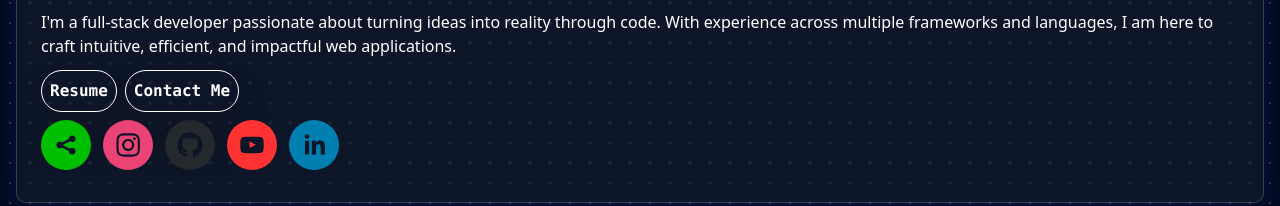
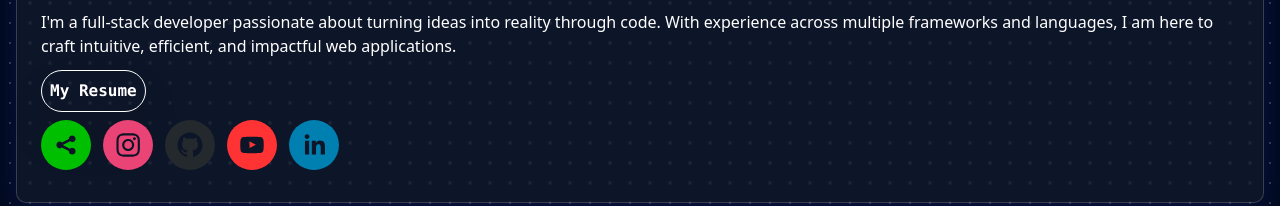
Before and after one commit to yuvrajbhatiofficial/my-portfolio, a React (Create React App) app: page /#/ in a window 1280 px wide. Shown: the part 327-533 px from the top of the page. Built offline with nearby package versions, Linux system fonts and the light colour scheme.

Commit message:
function of resume button in hero

```diff
--- a/src/components/hero.js
+++ b/src/components/hero.js
@@ -26,12 +26,14 @@ function hero() {
           applications.
         </div>
         <div className=" flex mt-3  space-x-2 flex-row ">
-          <button className="border-white border p-2 cursor-pointer font-mono  shadow-2xl hover:shadow-blue-900 font-semibold rounded-full ">
-            Resume
+          <a target="/" href="https://drive.google.com/file/d/1cD5dBi6Y-oLK0ZkbdScADjjOf5mDdmU9/view?usp=sharing">
+
+          <button className="border-white border p-2 cursor-pointer font-mono  shadow-2xl hover:shadow-blue-500 hover:bg-white hover:text-black font-semibold rounded-full ">
+             My Resume
           </button>
-          <button className="border-white border p-2 cursor-pointer font-mono  shadow-2xl hover:shadow-blue-900 font-semibold rounded-full ">
-            Contact Me
-          </button>
+          </a>
+
+
         </div>
 
         <div className=" flex space-x-3 justify-start my-2">
--- a/src/index.css
+++ b/src/index.css
@@ -1,13 +1,17 @@
 @tailwind base;
 @tailwind components;
 @tailwind utilities;
+
 
 .customColor{
     /* background:radial-gradient(#ffffff33 1px, #00091d 1px); */
     background-color: #00091d; /* Base background color */
   background-image: radial-gradient(#ffffff33 1px, transparent 1px); /* Creates the dots */
   background-size: 20px 20px; /* Adjust the spacing of the dots */
+
 }
+
+
 .main{
     background: rgba( 255, 255, 255, 0.05 );
 box-shadow: 0 8px 32px 0 rgba( 31, 38, 135, 0.37 );
```
